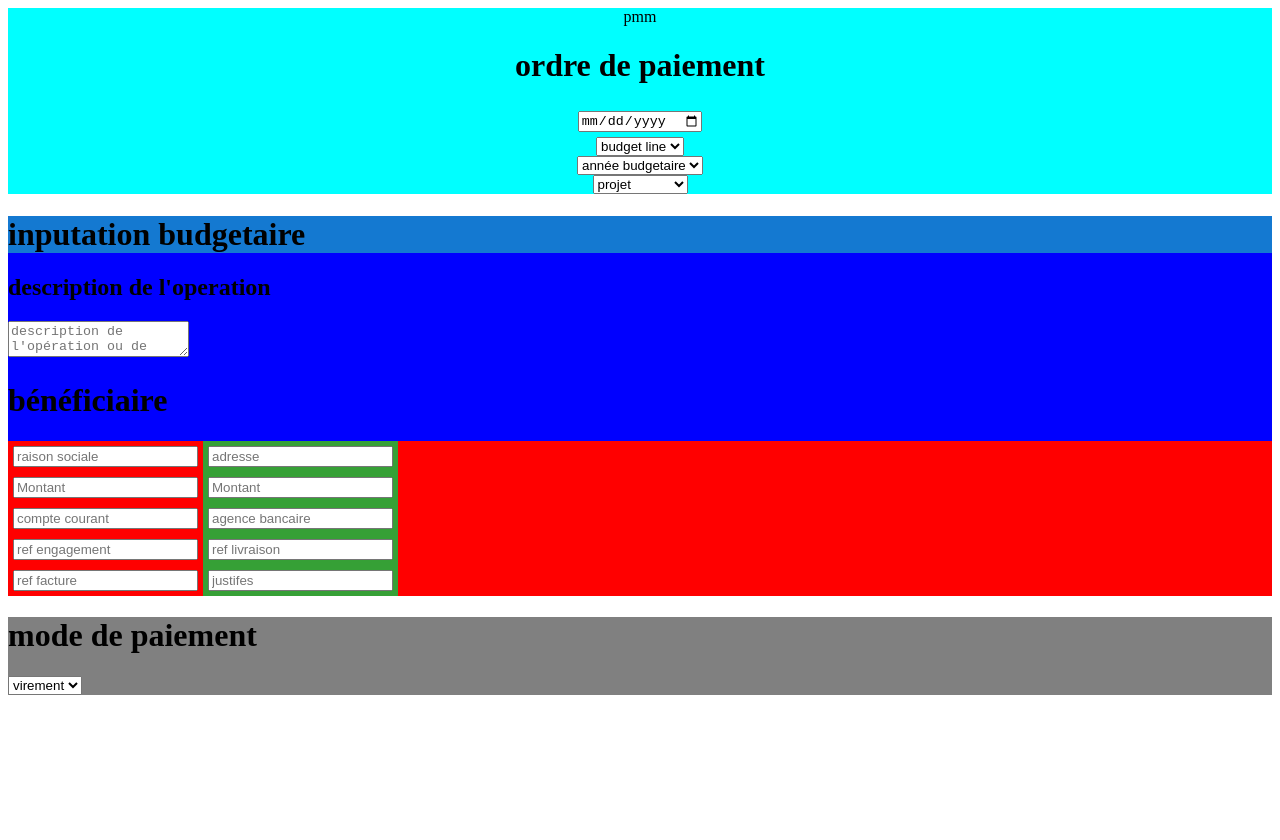
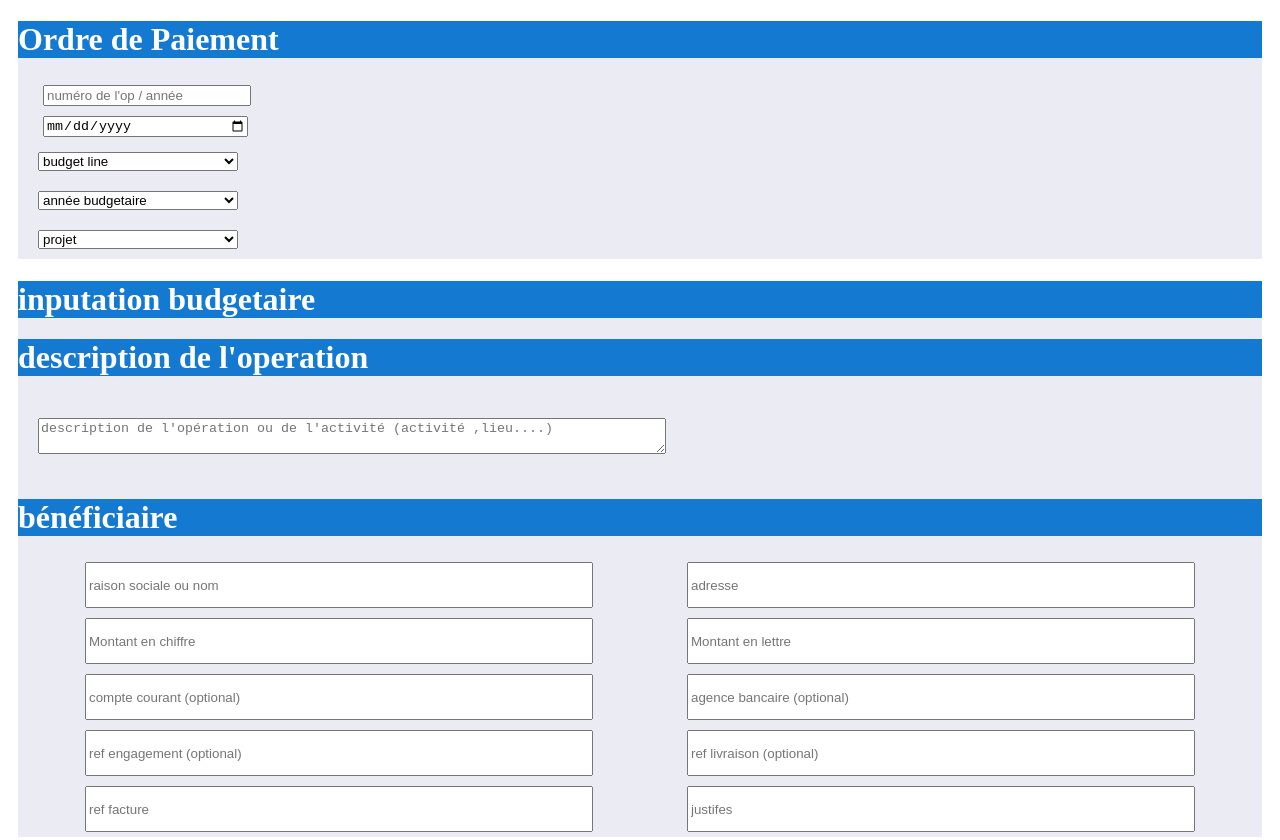
Before and after one commit to farhanMustapha/hipmm, a plain HTML site: page index.html in a window 1280 px wide. Shown: the top 840 px of the page. Before the commit the page ends 800 px from the top, so only its background shows below. Drawn offline with Linux system fonts and the light colour scheme.

Commit message:
second commit

```diff
--- a/design.css
+++ b/design.css
@@ -1,35 +1,92 @@
 .box1{
-    background-color: aqua;
+    background-color: rgb(235, 235, 243);
     display: block;
-    justify-content: center;
-    align-items: center;
-    text-align: center;
+    margin: 10px;
+
 
 }
+
+
 
 input{
     margin: 5px;
 }
 
 .box2{
-    background-color: blue;
+    background-color: rgb(235, 235, 243);
+    margin: 10px;
+
 }
 
-.title2{
+.title1,.title2,.title3,.title4{
     background-color: rgb(20, 121, 209);
 }
 
+
+.desc{
+    background-color: rgb(20, 121, 209);
+
+}
+
+textarea{
+width: 50%;
+margin: 20px;
+}
+
+
 .box2-1{
-    background-color: red;
+    background-color: rgb(235, 235, 243);
+    margin: 20px;
+    display: flex;
+    justify-content: space-around;
 }
 
 .box2-1{
     display: flex;
 }
-.right-box{
-    background-color: rgb(54, 160, 54);
+
+
+.box3{
+    background-color: rgb(235, 235, 243);
+
 }
 
-.box3{
-    background-color: gray;
+.box-desc{
+    background-color: rgb(235, 235, 243);
+
+
 }
+
+.select-paiement{
+    margin: 20px;
+    width: 200px;
+}
+.select-budget,.select-annee,.select-projet{
+    width: 200px;
+    margin-left: 20px;
+    margin-top: 10px;
+    margin-bottom: 10px;
+}
+
+input{
+    width: 200px;
+}
+
+.op-date,.numero-op{
+    margin-left: 20px;
+
+}
+
+h1{
+    color: white;
+}
+
+.left-box input{
+    width: 500px;
+    height: 5vh;
+}
+
+.right-box input{
+    width: 500px;
+    height: 5vh;
+}
--- a/index.html
+++ b/index.html
@@ -9,11 +9,14 @@
 </head>
 <body>
 <div class="box1">
-    <div class="logo">pmm</div>
-    <div> <h1 class="title1">ordre de paiement</h1></div>
-   <div><input type="date" placeholder="date "></div>
+
+    <div>
+         <h1 class="title1">Ordre de Paiement</h1>
+    </div>
+    <div class="numero-op"><input type="text" placeholder="numéro de l'op / année"></div>
+   <div class="op-date"><input type="date" placeholder="date "></div>
    <div>
-    <select name="" id="">
+    <select class="select-budget" name="" id="">
         <option value="virement">budget line</option>
         <option value="virement">1.1.1.1</option>
         <option value="virement">1.1.1.2</option>
@@ -21,7 +24,7 @@
     </select>
    </div>
    <div>
-    <select name="" id="">
+    <select class="select-annee" name="" id="">
         <option value="virement">année budgetaire</option>
         <option value="virement">1er année </option>
         <option value="virement">2eme année</option>
@@ -29,7 +32,7 @@
     </select>
    </div>
    <div>
-    <select name="" id="">
+    <select class="select-projet" name="" id="">
         <option value="virement">projet</option>
         <option value="virement">depomi</option>
         <option value="virement">hope</option>
@@ -40,27 +43,30 @@
 
     <div class="box2">
         <h1 class="title2">inputation budgetaire</h1>
-        <h2 class="desc">description de l'operation</h2>
 
-        <textarea placeholder="description de l'opération ou de l'activité (activité ,lieu....)"></textarea>
+        <div class="box-desc">
+            <h1 class="desc">description de l'operation</h1>
+            <textarea placeholder="description de l'opération ou de l'activité (activité ,lieu....)"></textarea>
+
+        </div>
 
 
         <h1 class="title3">bénéficiaire</h1>
         <div class="box2-1">
 
             <div class="left-box">
-                <div> <input type="text" placeholder="raison sociale"></div>
-                <div> <input type="text" placeholder="Montant"></div>
-                <div> <input type="text" placeholder="compte courant"></div>
-                <div>  <input type="text" placeholder="ref engagement"></div>
+                <div> <input type="text" placeholder="raison sociale ou nom"></div>
+                <div> <input type="text" placeholder="Montant en chiffre"></div>
+                <div> <input type="text" placeholder="compte courant (optional)"></div>
+                <div>  <input type="text" placeholder="ref engagement (optional)"></div>
                 <div> <input type="text" placeholder="ref facture"></div>
             </div>
 
             <div class="right-box">
                 <div><input type="text" placeholder="adresse"></div>
-                <div><input type="text" placeholder="Montant"></div>
-                <div><input type="text" placeholder="agence bancaire"></div>
-                <div><input type="text" placeholder="ref livraison"></div>
+                <div><input type="text" placeholder="Montant en lettre"></div>
+                <div><input type="text" placeholder="agence bancaire (optional)"></div>
+                <div><input type="text" placeholder="ref livraison (optional)"></div>
                 <div><input type="text" placeholder="justifes"></div>
             </div>
 
@@ -70,12 +76,15 @@
     </div>
 
     <div class="box3">
-        <h1>mode de paiement</h1>
-       <select name="" id="">
+        <h1 class="title4">mode de paiement</h1>
+       <select class="select-paiement" name="" id="">
            <option value="virement">virement</option>
-           <option value="virement">virement</option>
-           <option value="virement">virement</option>
-           <option value="virement">virement</option>
+           <option value="virement">chèque</option>
+           <option value="virement">espèce</option>
+           <option value="virement">effet</option>
+           <option value="virement">prelevement</option>
+           <option value="virement">carte</option>
+
        </select>
 
     </div>
```
Also changed, not shown: images/logo.jpg (added).
